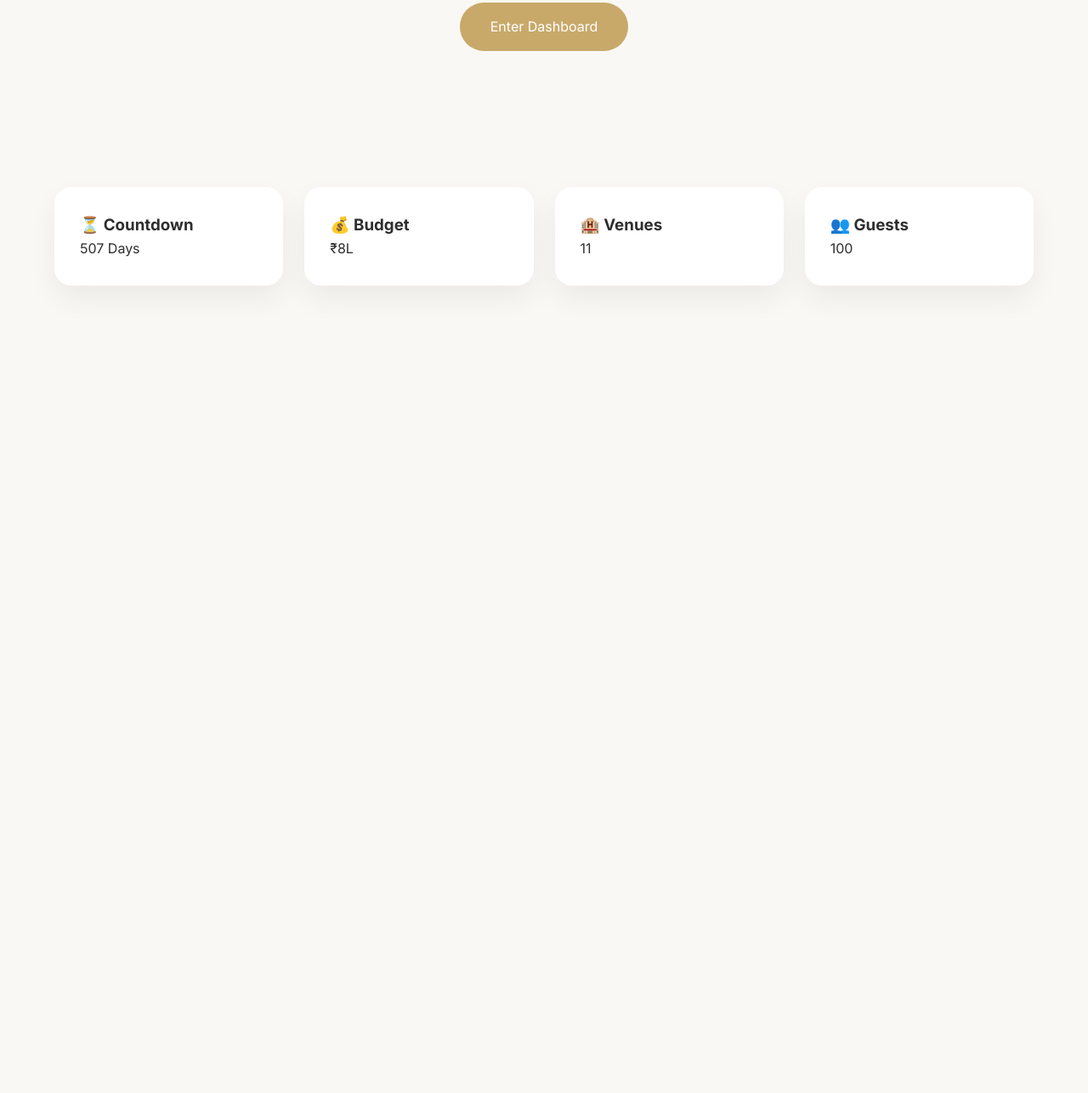
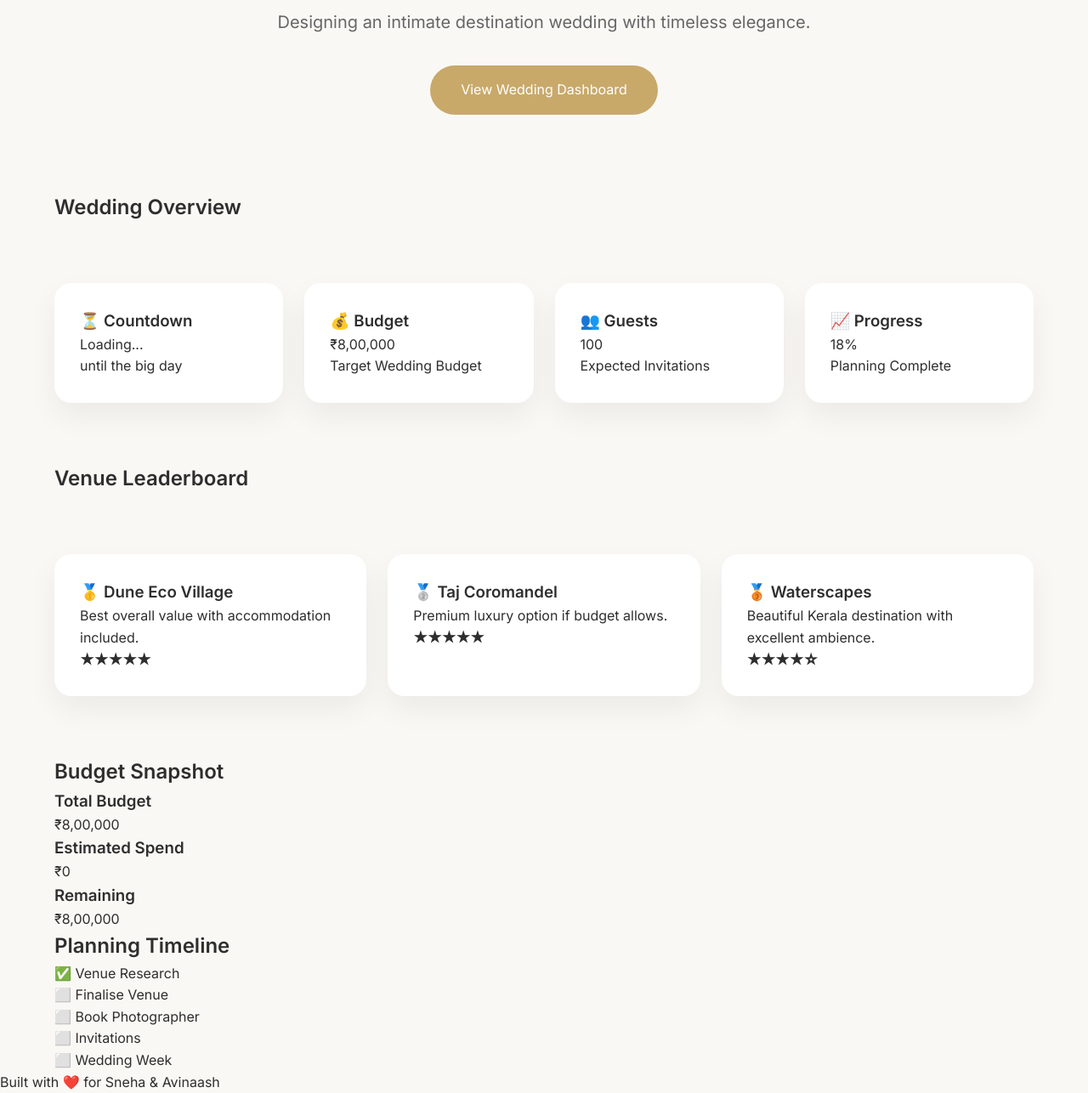
Before and after one commit to SAWeddingHQ/WeddingHQ, a plain HTML site: page index.html in a window 1280 px wide. Shown: the part 388-1674 px from the top of the page at 85% size. Before the commit the page ends 800 px from the top, so only its background shows below. Drawn offline with Linux system fonts and the light colour scheme.

Commit message:
Update index.html

```diff
--- a/index.html
+++ b/index.html
@@ -4,105 +4,119 @@
 <head>
 
     <meta charset="UTF-8">
+    <meta name="viewport" content="width=device-width, initial-scale=1.0">
 
-    <meta name="viewport"
-          content="width=device-width, initial-scale=1.0">
+    <title>Sneha & Avinaash | WeddingHQ</title>
 
-    <title>WeddingHQ</title>
+    <link rel="preconnect" href="https://fonts.googleapis.com">
+    <link rel="preconnect" href="https://fonts.gstatic.com" crossorigin>
 
-    <link rel="preconnect"
-          href="https://fonts.googleapis.com">
+    <link href="https://fonts.googleapis.com/css2?family=Cormorant+Garamond:wght@500;600;700&family=Inter:wght@300;400;500;600&display=swap" rel="stylesheet">
 
-    <link rel="preconnect"
-          href="https://fonts.gstatic.com"
-          crossorigin>
-
-    <link href="https://fonts.googleapis.com/css2?family=Cormorant+Garamond:wght@500;700&family=Inter:wght@300;400;500;600;700&display=swap"
-          rel="stylesheet">
-
-    <link rel="stylesheet"
-          href="assets/css/style.css">
+    <link rel="stylesheet" href="assets/css/style.css">
 
 </head>
 
 <body>
 
-<header class="container">
+<nav class="navbar">
+
+    <div class="container nav-wrapper">
 
         <div class="logo">
             🌿 WeddingHQ
         </div>
 
+        <ul>
+
+            <li><a href="#dashboard">Dashboard</a></li>
+            <li><a href="#venues">Venues</a></li>
+            <li><a href="#budget">Budget</a></li>
+            <li><a href="#timeline">Timeline</a></li>
+
+        </ul>
+
+    </div>
+
+</nav>
+
+<header class="hero">
+
+    <div class="overlay"></div>
+
+    <div class="hero-content">
+
+        <p class="eyebrow">
+            10 December 2026
+        </p>
+
+        <h1>
+            Sneha <span>&</span> Avinaash
+        </h1>
+
+        <p class="subtitle">
+            Designing an intimate destination wedding with timeless elegance.
+        </p>
+
+        <a href="#dashboard" class="button">
+            View Wedding Dashboard
+        </a>
+
+    </div>
+
 </header>
 
-<section class="hero container">
+<section id="dashboard" class="container">
 
-    <h1>
-        Sneha & Avinaash
-    </h1>
-
-    <p>
-        Planning our dream wedding • 10 December 2026
-    </p>
-
-    <a href="#dashboard"
-       class="button">
-        Enter Dashboard
-    </a>
-
-</section>
-
-<section
-id="dashboard"
-class="container">
+    <h2>Wedding Overview</h2>
 
     <div class="cards">
 
         <div class="card">
 
-<h3>
-⏳ Countdown
-</h3>
+            <h3>⏳ Countdown</h3>
 
-<span>
-507 Days
-</span>
+            <div id="countdown" class="big-number">
+                Loading...
+            </div>
+
+            <p>until the big day</p>
 
         </div>
 
         <div class="card">
 
-<h3>
-💰 Budget
-</h3>
+            <h3>💰 Budget</h3>
 
-<span>
-₹8L
-</span>
+            <div class="big-number">
+                ₹8,00,000
+            </div>
+
+            <p>Target Wedding Budget</p>
 
         </div>
 
         <div class="card">
 
-<h3>
-🏨 Venues
-</h3>
+            <h3>👥 Guests</h3>
 
-<span>
-11
-</span>
+            <div class="big-number">
+                100
+            </div>
+
+            <p>Expected Invitations</p>
 
         </div>
 
         <div class="card">
 
-<h3>
-👥 Guests
-</h3>
+            <h3>📈 Progress</h3>
 
-<span>
-100
-</span>
+            <div class="big-number">
+                18%
+            </div>
+
+            <p>Planning Complete</p>
 
         </div>
 
@@ -110,6 +124,113 @@ class="container">
 
 </section>
 
+<section id="venues" class="container">
+
+    <h2>Venue Leaderboard</h2>
+
+    <div class="cards">
+
+        <div class="card">
+
+            <h3>🥇 Dune Eco Village</h3>
+
+            <p>
+                Best overall value with accommodation included.
+            </p>
+
+            <strong>★★★★★</strong>
+
+        </div>
+
+        <div class="card">
+
+            <h3>🥈 Taj Coromandel</h3>
+
+            <p>
+                Premium luxury option if budget allows.
+            </p>
+
+            <strong>★★★★★</strong>
+
+        </div>
+
+        <div class="card">
+
+            <h3>🥉 Waterscapes</h3>
+
+            <p>
+                Beautiful Kerala destination with excellent ambience.
+            </p>
+
+            <strong>★★★★☆</strong>
+
+        </div>
+
+    </div>
+
+</section>
+
+<section id="budget" class="container">
+
+    <h2>Budget Snapshot</h2>
+
+    <div class="budget-box">
+
+        <div>
+
+            <h3>Total Budget</h3>
+
+            <span>₹8,00,000</span>
+
+        </div>
+
+        <div>
+
+            <h3>Estimated Spend</h3>
+
+            <span>₹0</span>
+
+        </div>
+
+        <div>
+
+            <h3>Remaining</h3>
+
+            <span>₹8,00,000</span>
+
+        </div>
+
+    </div>
+
+</section>
+
+<section id="timeline" class="container">
+
+    <h2>Planning Timeline</h2>
+
+    <div class="timeline">
+
+        <div>✅ Venue Research</div>
+
+        <div>⬜ Finalise Venue</div>
+
+        <div>⬜ Book Photographer</div>
+
+        <div>⬜ Invitations</div>
+
+        <div>⬜ Wedding Week</div>
+
+    </div>
+
+</section>
+
+<footer>
+
+    Built with ❤️ for Sneha & Avinaash
+
+</footer>
+
+<script src="assets/js/app.js"></script>
+
 </body>
-
 </html>
```
Lines whose indentation alone changed are shown as unchanged.
